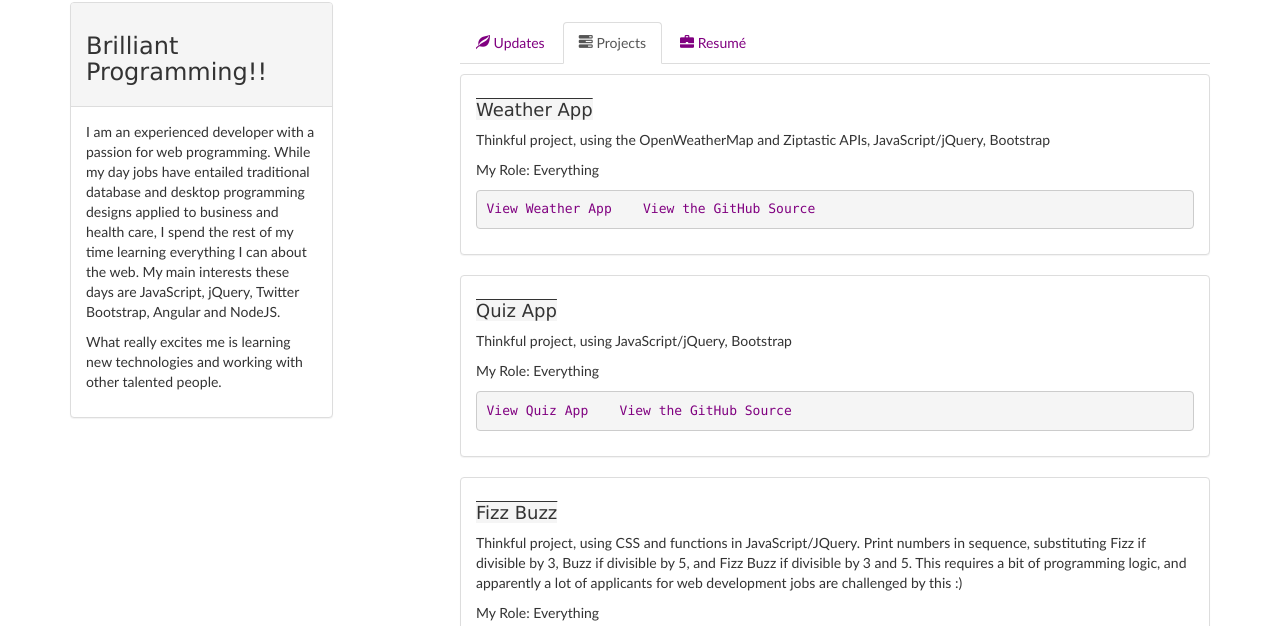
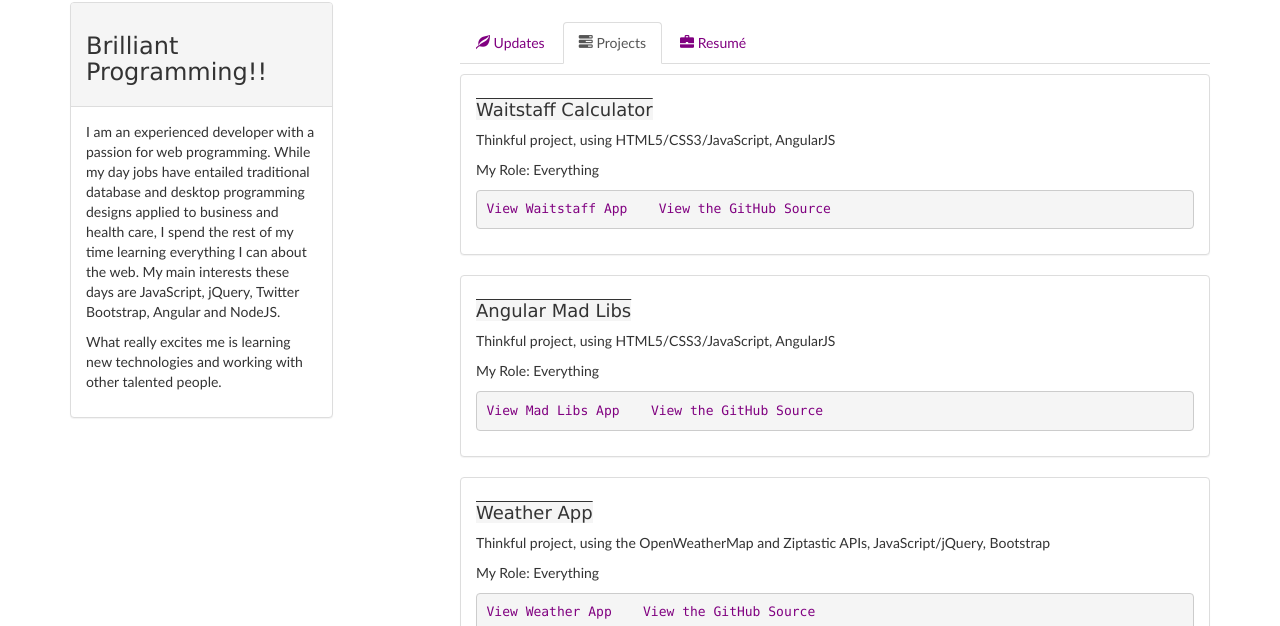
Before and after one commit to GarryWest/portfolio, a plain HTML site: page index.html in a window 1280 px wide. Both pictures are taken after a click on the link "Projects". Shown: the part 174-800 px from the top of the page. Drawn offline with nearby package versions, Linux system fonts and the light colour scheme.

Commit message:
Add Angular projects (ngMadLibs, Waitstaff-calculator)

```diff
--- a/index.html
+++ b/index.html
@@ -75,6 +75,22 @@
                 <!-- Projects -->
                 <div class="tab-pane fade" id="projects">
                     <p></p>
+                    <div class="panel panel-default">
+                        <div class="panel-body">
+                            <h4><span class="backlit">Waitstaff Calculator</span></h4>
+                            <p>Thinkful project, using HTML5/CSS3/JavaScript, AngularJS</p>
+                            <p>My Role: Everything </p>
+                            <pre><a href="http://garrywest.github.io/waitstaff-calculator/" target="_blank">View Waitstaff App</a>    <a href="https://github.com/GarryWest/waitstaff-calculator" target="_blank">View the GitHub Source</a></pre>
+                        </div>
+                    </div>
+                    <div class="panel panel-default">
+                        <div class="panel-body">
+                            <h4><span class="backlit">Angular Mad Libs</span></h4>
+                            <p>Thinkful project, using HTML5/CSS3/JavaScript, AngularJS</p>
+                            <p>My Role: Everything </p>
+                            <pre><a href="http://garrywest.github.io/ngMadLibs/" target="_blank">View Mad Libs App</a>    <a href="https://github.com/GarryWest/ngMadLibs" target="_blank">View the GitHub Source</a></pre>
+                        </div>
+                    </div>
                     <div class="panel panel-default">
                         <div class="panel-body">
                             <h4><span class="backlit">Weather App</span></h4>
```
